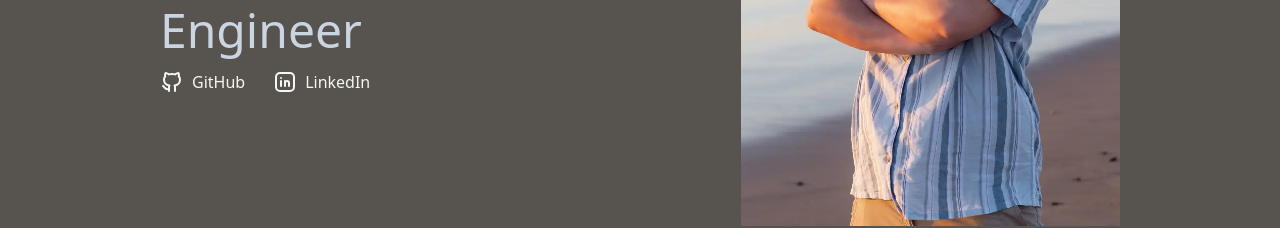
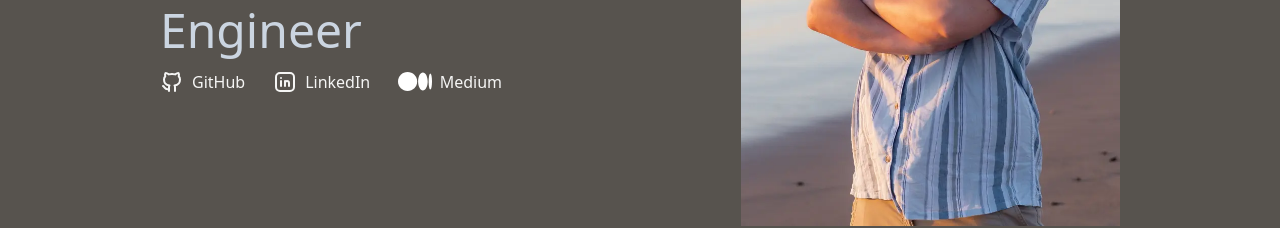
Before and after one commit to jaaywags/JordansPortfolio, a React app: page / in a window 1280 px wide. Shown: the part 359-587 px from the top of the page. Built offline with nearby package versions, Linux system fonts and the light colour scheme.

Commit message:
- add link to medium - fix some errors

```diff
--- a/src/features/intro/components/Intro.tsx
+++ b/src/features/intro/components/Intro.tsx
@@ -1,6 +1,7 @@
 import React from 'react';
 import MeImg from '../assets/me.webp';
 import { IconBrandGithub, IconBrandLinkedin } from '@tabler/icons-react';
+import MediumIcon from '../assets/mediumIcon.svg';
 
 const Intro = () => {
   return (
@@ -17,6 +18,10 @@ const Intro = () => {
             <IconBrandLinkedin />
             <p>LinkedIn</p>
           </a>
+          <a href='https://medium.com/@jwag' target='_blank' className="flex flex-row gap-2 text-stone-100 items-center">
+            <img className="h-[19px]" src={MediumIcon} />
+            <p>Medium</p>
+          </a>
         </div>
       </div>
       <div>
--- a/src/features/involvement/components/Involvements.jsx
+++ b/src/features/involvement/components/Involvements.jsx
@@ -6,7 +6,7 @@ const Involvements = () => {
   return (
     <div className="flex flex-col justify-center items-center mt-8">
       <p className="text-6xl underline text-center mx-8">Community Involvement</p>
-      {AllInvolvements.map(p => <ProjectDetails info={p} />)}
+      {AllInvolvements.map(p => <ProjectDetails key={p.id} info={p} />)}
     </div>
   );
 };
--- a/src/features/projects/components/Projects.tsx
+++ b/src/features/projects/components/Projects.tsx
@@ -6,7 +6,7 @@ const Projects = () => {
   return (
     <div className="flex flex-col justify-center items-center mt-8">
       <p className="text-6xl underline text-center mx-8">My Favorite Projects</p>
-      {AllProjects.map(p => <ProjectDetails info={p} />)}
+      {AllProjects.map(p => <ProjectDetails key={p.id} info={p} />)}
     </div>
   );
 };
```
Also changed, not shown: src/features/intro/assets/mediumIcon.svg (added).
